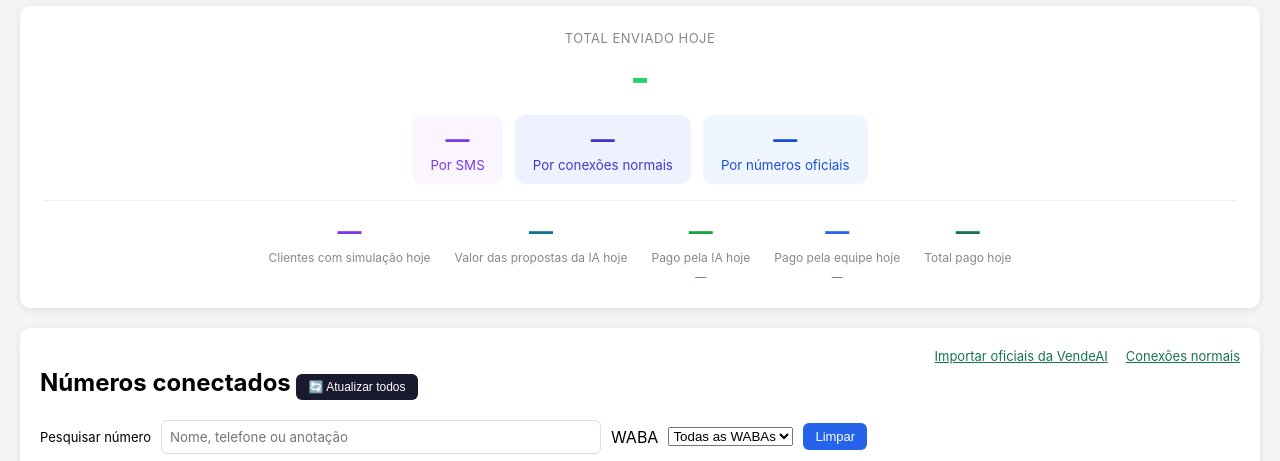
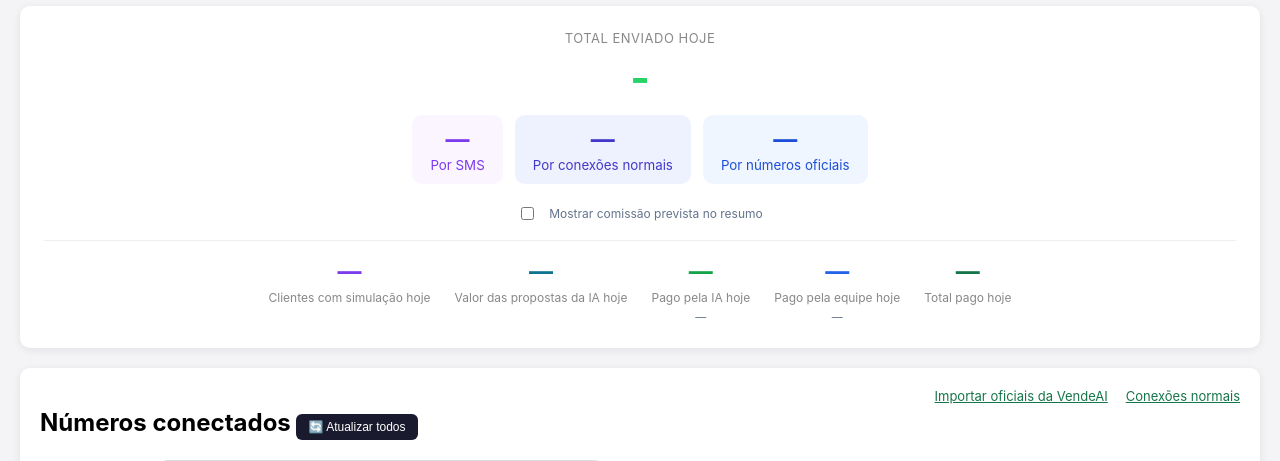
Before and after one commit to rodrigomo-hub/whatsapp-painel-disparo, a Python web app: template templates/index.html in a window 1280 px wide. Shown: the part 274-735 px from the top of the page. Run offline with Jinja, Linux system fonts and the light colour scheme; the template is opened without the code that fills it, so the values that code supplies are empty.

Commit message:
Permitir mostrar ou ocultar comissao prevista no resumo

```diff
--- a/templates/index.html
+++ b/templates/index.html
@@ -140,8 +140,14 @@
     <div style="background:#eff6ff;color:#1d4ed8;padding:10px 18px;border-radius:10px"><strong id="enviados-oficiais-hoje" style="font-size:24px">—</strong><br><small>Por números oficiais</small></div>
     <div id="enviados-outros-area" hidden style="background:#f1f5f9;color:#475569;padding:10px 18px;border-radius:10px"><strong id="enviados-outros-hoje" style="font-size:24px">—</strong><br><small>Outros / não identificados</small></div>
   </div>
+  <label style="display:inline-flex;align-items:center;gap:7px;font-size:12px;color:#64748b;margin-top:8px;cursor:pointer;"><input type="checkbox" id="mostrar-comissao-resumo" aria-controls="comissao-prevista-resumo"> Mostrar comissão prevista no resumo</label>
   <div id="total-erro-hoje" style="font-size:13px; color:#dc2626; margin-top:4px;"></div>
   <div style="display:flex; justify-content:center; gap:24px; flex-wrap:wrap; margin-top:16px; padding-top:16px; border-top:1px solid #eee;">
+    <div id="comissao-prevista-resumo" hidden style="background:#f3f0ff;padding:10px 16px;border-radius:10px;" title="Estimativa das propostas da IA criadas hoje que seguem em andamento. Exclui pagas e canceladas. Horário de Brasília.">
+      <div id="comissao-prevista-hoje" style="font-size:24px;font-weight:700;color:#7c3aed;">—</div>
+      <a href="/resultados" style="font-size:12px;color:#64748b;text-decoration:none;">Comissão prevista · IA em andamento hoje</a>
+      <small id="comissao-prevista-aviso" style="display:block;font-size:11px;color:#986719;margin-top:4px;"></small>
+    </div>
     <div title="Clientes distintos com simulação ofertada hoje, de todas as origens. Horário de Brasília.">
       <div style="font-size:24px;font-weight:700;color:#7c3aed;" id="simulacoes-hoje">—</div>
       <a href="/resultados" id="simulacoes-hoje-link" style="font-size:12px;color:#888;text-decoration:none;">Clientes com simulação hoje</a>
@@ -1022,12 +1028,22 @@ async function carregarTotalHoje() {
     dados.total_erro_hoje > 0 ? `${dados.total_erro_hoje} erro(s)` : '';
 }
 
+function configurarComissaoResumo(){
+  const opcao=document.getElementById('mostrar-comissao-resumo'),area=document.getElementById('comissao-prevista-resumo');
+  try{opcao.checked=localStorage.getItem('mostrar-comissao-prevista-resumo')==='1';}catch{opcao.checked=false;}
+  area.hidden=!opcao.checked;
+  opcao.onchange=()=>{area.hidden=!opcao.checked;try{localStorage.setItem('mostrar-comissao-prevista-resumo',opcao.checked?'1':'0');}catch{}};
+}
+configurarComissaoResumo();
+
 async function carregarResultadosHoje() {
   const total=document.getElementById('simulacoes-hoje'),link=document.getElementById('simulacoes-hoje-link');
   try {
     const res=await fetch('/api/resultados');
     if(!res.ok||res.redirected)throw new Error();
     const dados=await res.json();
+    document.getElementById('comissao-prevista-hoje').textContent=dados.comissoes?.prevista_ia==null?'—':Number(dados.comissoes.prevista_ia).toLocaleString('pt-BR',{style:'currency',currency:'BRL'});
+    document.getElementById('comissao-prevista-aviso').textContent=dados.comissoes?.propostas_ia_sem_regra?'Parcial: '+dados.comissoes.propostas_ia_sem_regra+' proposta(s) sem estimativa.':'';
     total.textContent=Number(dados.atividade.simulacoes).toLocaleString('pt-BR');
     document.getElementById('propostas-ia-hoje').textContent=Number(dados.atividade.valor_propostas).toLocaleString('pt-BR',{style:'currency',currency:'BRL'});
     document.getElementById('propostas-ia-hoje-link').title='Valor líquido das propostas geradas pela IA hoje, incluindo as ainda não pagas. Horário de Brasília.';
@@ -1044,6 +1060,8 @@ async function carregarResultadosHoje() {
     aviso.textContent=faltam?faltam+' contrato(s) sem valor informado':'';aviso.style.display=faltam?'block':'none';
     link.title='Ver resultados completos. Atualizado às '+new Date(dados.atualizado_em).toLocaleTimeString('pt-BR',{timeZone:'America/Sao_Paulo'})+' (Brasília).';
   } catch(e) {
+    document.getElementById('comissao-prevista-hoje').textContent='—';
+    document.getElementById('comissao-prevista-aviso').textContent='Não foi possível atualizar.';
     total.textContent='—';
     for(const id of ['pago-ia-percentual','pago-equipe-percentual'])document.getElementById(id).textContent='—';
     for(const id of ['propostas-ia-hoje','pago-ia-hoje','pago-manual-hoje','pago-total-hoje']){document.getElementById(id).textContent='—';document.getElementById(id+'-link').title='Não foi possível atualizar. Clique para consultar os resultados.';}
```
